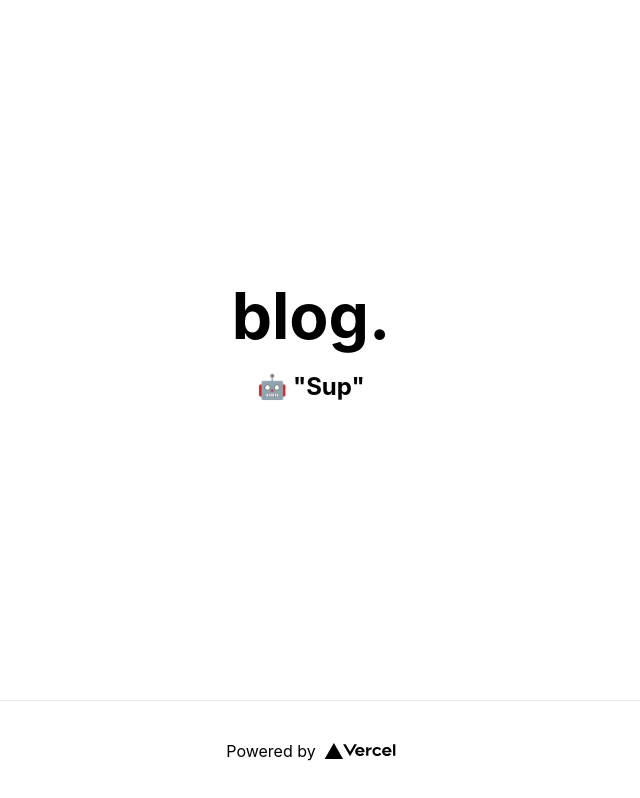
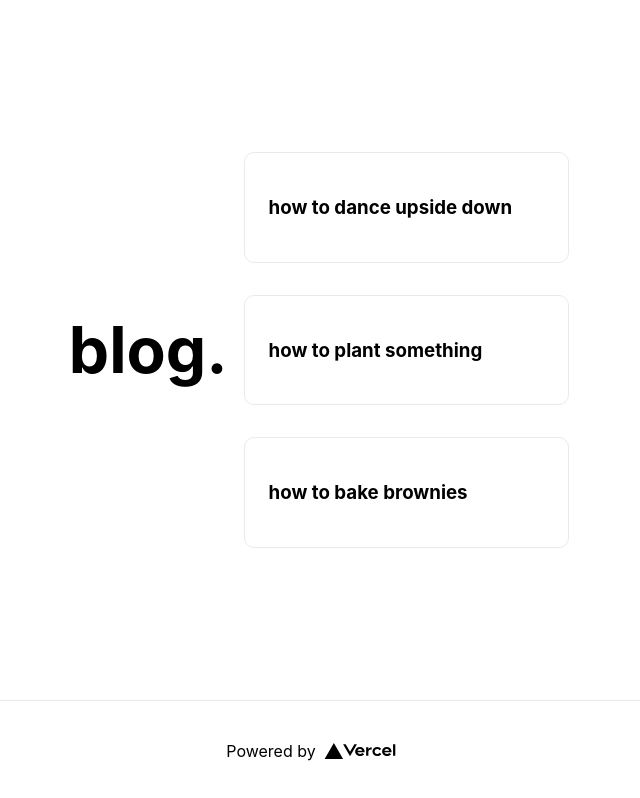
Before and after one commit to iamwill123/nextjs-gsap, a Next.js app: page / in a window 1280 px wide. Shown: the whole page, without its empty margins (329-969 px from the left). Built offline with nearby package versions, Linux system fonts and the light colour scheme.

Commit message:
working with local json data and routes

```diff
--- /dev/null
+++ b/components/posts/index.js
@@ -0,0 +1,40 @@
+import Link from 'next/link'
+import styles from './index.module.css'
+
+// another animation
+// useEffect(() => {
+// 	gsap.set('#message', { x: 100, color: 'transparent' })
+// 	gsap.to('#message', {
+// 		...sharedProps,
+// 		x: 0,
+// 		y: 0,
+// 		color: 'black',
+// 		duration: 1, // seconds
+// 	})
+// }, [])
+
+// todo: stack post on each other
+const Card = ({ post }) => {
+	return (
+		<div className={styles.card}>
+			<h3 className="title">
+				<Link href={`/posts/${post.slug}`}>
+					<a>{post.title}</a>
+				</Link>
+			</h3>
+			{/* <h2>{post.title}</h2> */}
+		</div>
+	)
+}
+const Posts = ({ data: { posts } }) => {
+	if (!posts) return <p>Loading...</p>
+	return (
+		<div className={styles.posts}>
+			{posts.map((post, i) => (
+				<Card key={i} post={post}></Card>
+			))}
+		</div>
+	)
+}
+
+export default Posts
--- /dev/null
+++ b/components/posts/index.module.css
@@ -0,0 +1,36 @@
+.posts {
+	display: flex;
+	flex-direction: column;
+	width: 100%;
+	justify-content: space-evenly;
+}
+
+.card {
+	margin: 1rem;
+	padding: 1.5rem;
+	text-align: left;
+	color: inherit;
+	text-decoration: none;
+	border: 1px solid #eaeaea;
+	border-radius: 10px;
+	transition: color 0.15s ease, border-color 0.15s ease;
+	width: 100%;
+}
+
+.card:hover,
+.card:focus,
+.card:active {
+	color: #0070f3;
+	border-color: #0070f3;
+}
+
+.card h2 {
+	margin: 0 0 1rem 0;
+	font-size: 1.5rem;
+}
+
+.card p {
+	margin: 0;
+	font-size: 1.25rem;
+	line-height: 1.5;
+}
--- /dev/null
+++ b/data/posts.json
@@ -0,0 +1,64 @@
+[{
+    "id": "1",
+    "date": "Fri Jul 16 2021",
+    "slug": "how-to-dance-upside-down",
+    "tags": ["dance", "how-tos", "upsidedown"],
+    "title": "how to dance upside down",
+    "content": {
+      "text": "some text",
+      "html": "<p>sup</p>"
+    },
+    "coverImage": {
+      "url": "https://images.unsplash.com/photo-1512264815082-9999c2d4894d?ixlib=rb-1.2.1&ixid=MnwxMjA3fDB8MHxwaG90by1wYWdlfHx8fGVufDB8fHx8&auto=format&fit=crop&w=800&q=80"
+    },
+    "author": {
+      "id": "1",
+      "name": "papa smurf",
+      "picture": {
+        "fileName": "https://en.wikipedia.org/wiki/Papa_Smurf#/media/File:Papasmurf1.jpg"
+      }
+    }
+  },
+  {
+    "id": "2",
+    "date": "Fri Jul 17 2021",
+    "slug": "plant-a-living-thing",
+    "tags": ["how-tos", "planting"],
+    "title": "how to plant something",
+    "content": {
+      "text": "some text",
+      "html": "<p>sup</p>"
+    },
+    "coverImage": {
+      "url": "https://images.unsplash.com/photo-1485841938031-1bf81239b815?ixid=MnwxMjA3fDB8MHxwaG90by1wYWdlfHx8fGVufDB8fHx8&ixlib=rb-1.2.1&auto=format&fit=crop&w=628&q=80"
+    },
+    "author": {
+      "id": "1",
+      "name": "papa smurf",
+      "picture": {
+        "fileName": "https://en.wikipedia.org/wiki/Papa_Smurf#/media/File:Papasmurf1.jpg"
+      }
+    }
+  },
+  {
+    "id": "3",
+    "date": "Fri Jul 18 2021",
+    "slug": "how-to-bake-brownies",
+    "tags": ["how-tos", "baking", "brownies"],
+    "title": "how to bake brownies",
+    "content": {
+      "text": "some text",
+      "html": "<p>sup</p>"
+    },
+    "coverImage": {
+      "url": "https://images.unsplash.com/photo-1606313564573-104197cf8f91?ixid=MnwxMjA3fDB8MHxwaG90by1wYWdlfHx8fGVufDB8fHx8&ixlib=rb-1.2.1&auto=format&fit=crop&w=668&q=80"
+    },
+    "author": {
+      "id": "1",
+      "name": "papa smurf",
+      "picture": {
+        "fileName": "https://en.wikipedia.org/wiki/Papa_Smurf#/media/File:Papasmurf1.jpg"
+      }
+    }
+  }
+]
--- /dev/null
+++ b/pages/api/posts.js
@@ -0,0 +1,8 @@
+// Next.js API route support: https://nextjs.org/docs/api-routes/introduction
+import posts from '../../data/posts.json'
+
+export default function handler(req, res) {
+	res.status(200).json({
+		data: { posts },
+	})
+}
--- a/pages/index.js
+++ b/pages/index.js
@@ -2,44 +2,30 @@ import Head from 'next/head'
 import Image from 'next/image'
 import styles from '../styles/Home.module.css'
 import gsap from 'gsap'
-import { useEffect } from 'react'
+import { useEffect, useRef } from 'react'
+import Posts from '../components/posts'
 
 const Home = ({ data }) => {
+	const titleRef = useRef(null)
+
 	const sharedProps = {
 		opacity: 1,
 		delay: 0.5,
 		ease: 'power1.inOut',
 	}
+
 	useEffect(() => {
-		console.log('Hey mounted!')
-
-		gsap.set('#title, #title a', { x: -100, y: -100, color: 'transparent' })
-		gsap.to('#title', {
+		if (titleRef?.current) {
+			gsap.set(titleRef?.current, { x: -100, color: 'transparent' })
+			gsap.to(titleRef?.current, {
 				...sharedProps,
 				x: 0,
 				y: 0,
 				color: 'black',
 				duration: 1, // seconds
 			})
-
-		gsap.to('#title a', {
-			...sharedProps,
-			color: '#e01a1a',
-			duration: 2, // seconds
-		})
-	}, [])
-
-	// another animation
-	useEffect(() => {
-		gsap.set('#message', { x: 100, y: 100, color: 'transparent' })
-		gsap.to('#message', {
-			...sharedProps,
-			x: 0,
-			y: 0,
-			color: 'black',
-			duration: 1, // seconds
-		})
-	}, [])
+		}
+	}, [titleRef?.current])
 
 	return (
 		<div className={styles.container}>
@@ -50,12 +36,16 @@ const Home = ({ data }) => {
 			</Head>
 
 			<main className={styles.main}>
-				<h1 id={`title`} style={{ opacity: 0 }} className={styles.title}>
+				<h1
+					ref={titleRef}
+					id={`title`}
+					style={{ opacity: 0 }}
+					className={styles.title}
+				>
 					blog.
 				</h1>
-				<h2 id={`message`} style={{ opacity: 0 }}>
-					{data.message}
-				</h2>
+
+				<Posts data={data} />
 			</main>
 
 			<footer className={styles.footer}>
@@ -76,8 +66,8 @@ const Home = ({ data }) => {
 
 export async function getStaticProps() {
 	// our localhost to fetch our api
-	const res = await fetch(`http://localhost:3000/api/hello`)
-	const data = await res.json()
+	const res = await fetch(`http://localhost:3000/api/posts`)
+	const { data } = await res.json()
 
 	if (!data) {
 		return {
--- a/styles/Home.module.css
+++ b/styles/Home.module.css
@@ -12,9 +12,15 @@
 	padding: 5rem 0;
 	flex: 1;
 	display: flex;
-  flex-direction: column;
+	flex-direction: row;
 	justify-content: center;
 	align-items: center;
+}
+
+@media (max-width: 600px) {
+	.main {
+		flex-direction: column;
+	}
 }
 
 .footer {
```
Also changed, not shown: pages/posts/post-1.js (+13 -2 lines). Lines whose indentation alone changed are shown as unchanged.
